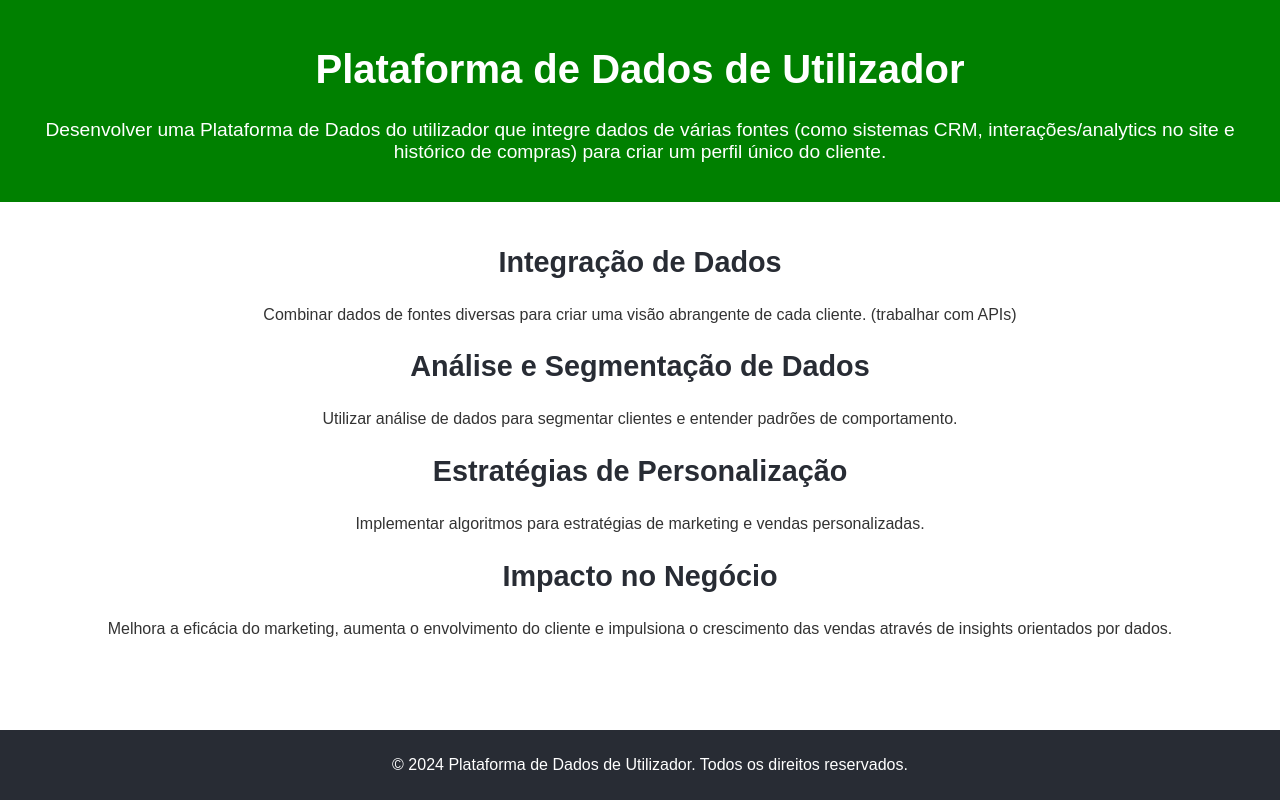
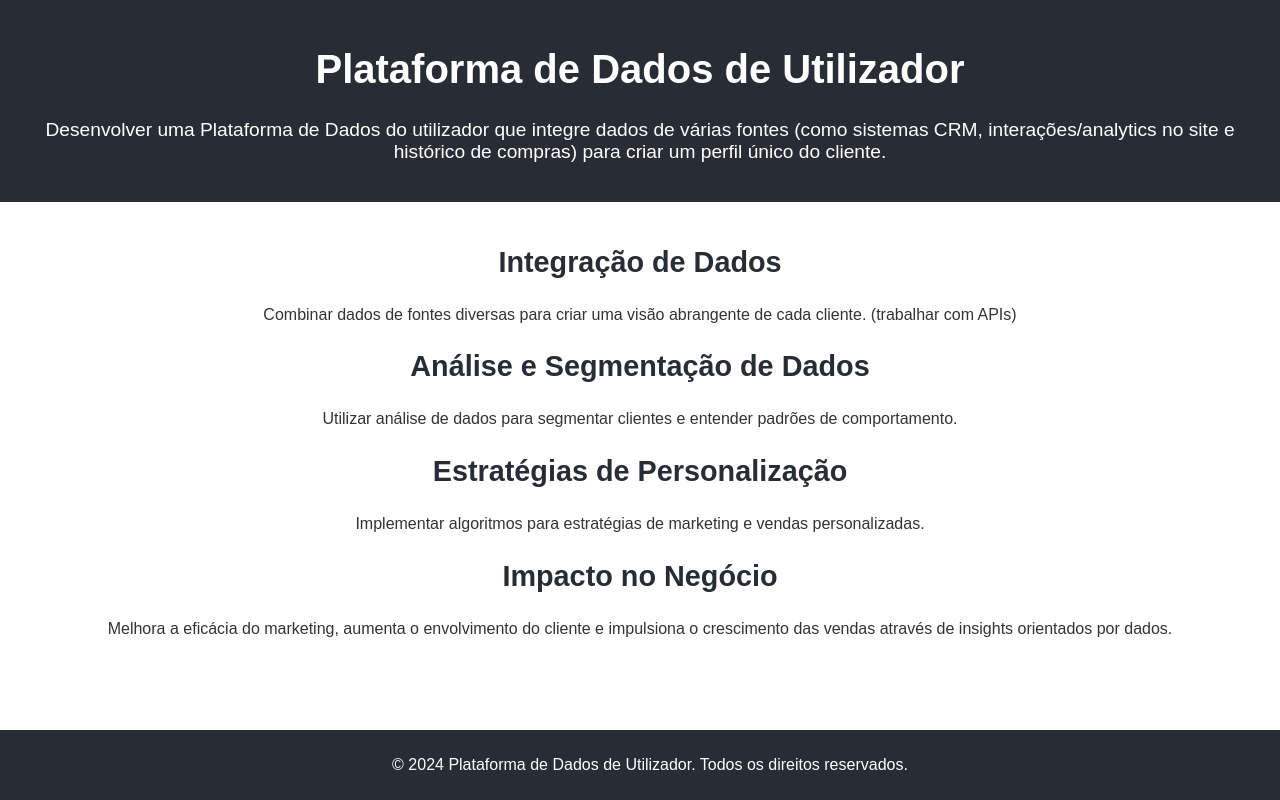
Before and after one commit to Tech-Project-Management-and-Delivery/pddu-0624, a React (Create React App) app: page / in a window 1280 px wide. Built offline with nearby package versions, Linux system fonts and the light colour scheme.

Commit message:
PDDU-34 changed homepage color.

```diff
--- a/src/HomePage.css
+++ b/src/HomePage.css
@@ -4,8 +4,7 @@
 }
 
 .home-header {
-    /* background-color: #282c34; */
-        background-color: green;
+    background-color: #282c34;
     padding: 20px;
     color: white;
 }
```
